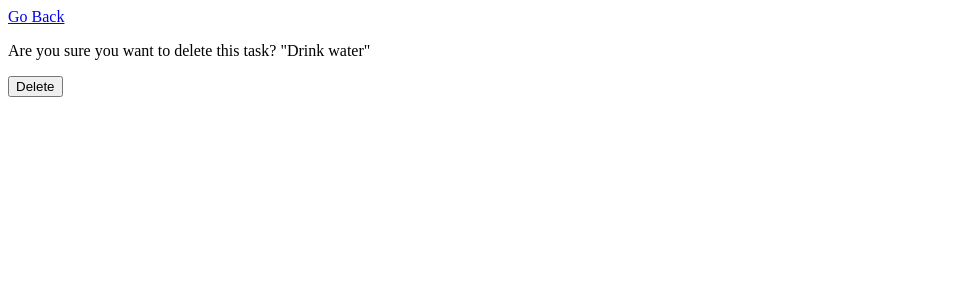
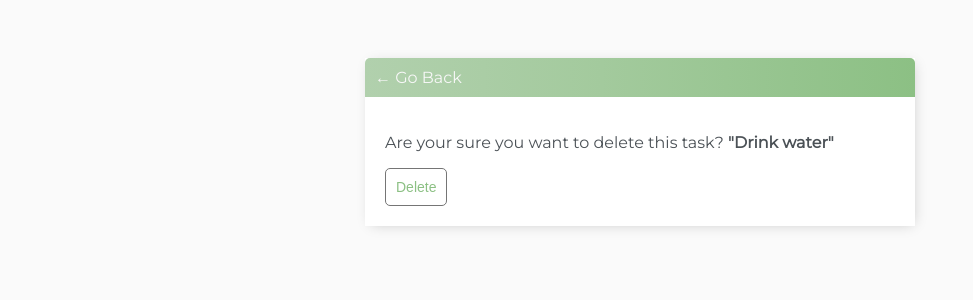
Before and after one commit to marymnis/todo-list, a Django app: page /task-delete/3/ in a window 1280 px wide. Shown: the top 300 px of the page, without its empty margins (0-973 px from the left). Run offline with Django 4.2, Linux system fonts and the light colour scheme; a user stored in the database is signed in; data comes from the database, SQL or seed files in the repository; both versions use the stored data as it was after the commit.

Commit message:
Improved interface and bug fixes

```diff
--- a/app/templates/app/main.html
+++ b/app/templates/app/main.html
@@ -0,0 +1,206 @@
+<!DOCTYPE html>
+<html>
+    <head>
+        <meta charset="utf-8">
+        <meta http-equiv="X-UA-Compatible" content="IE=edge">
+        <title> To Do Items</title>
+        <meta name="description" content="">
+        <meta name="viewport" content="width=device-width, initial-scale=1">
+
+        <link rel="preconnect" href="https://fonts.googleapis.com">
+        <link rel="preconnect" href="https://fonts.gstatic.com" crossorigin>
+        <link href="https://fonts.googleapis.com/css2?family=Montserrat&display=swap" rel="stylesheet">
+
+        <style>
+            body{
+                background-color: #fafafa;
+                font-family: 'Montserrat', sans-serif;
+                padding-top: 50px;
+            }
+
+            h1,
+            h2,
+            h3,
+            h4,
+            h5,
+            h6 {
+                font-family: 'Raleway', sans-serif;
+            }
+
+            a,
+            p {
+                color: #4b5156
+            }
+
+
+
+            .container{
+                max-width: 550px;
+                margin: auto;
+                background-color: #ffffff;
+                -webkit-box-shadow: 2px 2px 13px -4px rgba(0, 0, 0, 0.21);
+                box-shadow: 2px 2px 13px -4px rgba(0, 0, 0, 0.21);
+
+            }
+
+            .header-bar{
+                display: flex;
+                justify-content: space-between;
+                color: #ffffff;
+                padding: 10px;
+                border-radius: 5px 5px 0 0;
+                background: linear-gradient(90deg, #b1d0ad 0%, #a3ca9d 43%, #8CC084 100%);
+            }
+
+            .header-bar a {
+                color: rgb(247, 247, 247);
+                text-decoration: none;
+            }
+            .task-wrapper {
+                display: flex;
+                align-items: center;
+                justify-content: space-between;
+                background-color: #fff;
+                border-top: 1px solid #dfe4ea;
+                overflow: hidden;
+            }
+
+            .task-title {
+                display: flex;
+                padding: 20px;
+            }
+
+            .task-title a {
+                text-decoration: none;
+                color: #4b5156;
+                margin-left: 10px;
+            }
+
+            .task-complete-icon {
+                height: 20px;
+                width: 20px;
+                background-color: rgb(105, 192, 105);
+                border-radius: 50%;
+            }
+
+            .task-incomplete-icon {
+                height: 20px;
+                width: 20px;
+                background-color: rgb(218, 218, 218);
+                border-radius: 50%;
+            }
+
+            .delete-link {
+                text-decoration: none;
+                font-weight: 900;
+                color: #8CC084;
+                font-size: 22px;
+                line-height: 0;
+                padding: 20px 0px;
+            }
+
+            /*Handle Classes*/
+
+            .handle {
+                display: inline-block;
+                padding: 20px 16px;
+                cursor: grab;
+                user-select: none;
+            }
+
+            .handle:after,
+            .handle:before {
+                display: block;
+                content: "";
+            }
+
+            .handle:active,
+            .handle:active:before,
+            .handle:active:after {
+                cursor: grabbing;
+            }
+
+            .dropArea {
+                background-color: #f1f2f6;
+                color: black;
+                border: #ced6e0 1px solid;
+            }
+
+            .selectedTask {
+                opacity: 0.6;
+            }
+
+
+            #add-link {
+                color: #8CC084;
+                text-decoration: none;
+                font-size: 42px;
+                text-shadow: 1px 1px #598153;
+            }
+
+            #search-add-wrapper {
+                display: flex;
+                justify-content: space-between;
+                align-items: center;
+                padding: 20px;
+            }
+
+            @media screen and (max-width:320px) {
+                #search-add-wrapper {
+                    padding: 10px;
+                }
+            }
+
+            input[type=text],
+            input[type=password],
+            textarea {
+                border: 1px solid #757575;
+                border-radius: 5px;
+                padding: 10px;
+                width: 90%;
+            }
+
+            label {
+                padding-top: 10px !important;
+                display: block;
+            }
+
+            ::placeholder {
+                font-weight: 300;
+                opacity: 0.5;
+            }
+
+            .button {
+                border: 1px solid #757575;
+                background-color: #FFF;
+                color: #8CC084;
+                padding: 10px;
+                font-size: 14px;
+                border-radius: 5px;
+                cursor: pointer;
+                text-decoration: none;
+            }
+
+            .card-body {
+                padding: 20px;
+            }
+
+
+
+        </style>
+
+
+    </head>
+
+    <body>
+        <div class="container">
+            {% block content %}
+
+            {% endblock content%}
+
+        </div>
+
+
+    </body>
+
+</html>
--- a/app/templates/app/task_confirm_delete.html
+++ b/app/templates/app/task_confirm_delete.html
@@ -1,7 +1,18 @@
-<a href="{%url 'tasks' %}"> Go Back</a>
+{% extends 'app/main.html' %}
+{% block content %}
 
-<form method="POST">
-    {%csrf_token%}
-    <p> Are you sure you want to delete this task? "{{task}}" </p>
-    <input type="submit" value="Delete"/>
-</form>
+<div class="header-bar">
+    <a href="{% url 'tasks' %}">&#8592; Go Back</a>
+</div>
+
+<div class="card-body">
+    <form method="POST">
+        {% csrf_token %}
+        <p>Are your sure you want to delete this task? <b>"{{task}}"</b> </p>
+        <input class="button" type="submit" value="Delete" />
+    </form>
+</div>
+
+
+
+{% endblock content %}
--- a/app/views.py
+++ b/app/views.py
@@ -82,5 +82,5 @@ class TaskUpdate(LoginRequiredMixin, UpdateView):
 
 class DeleteView(LoginRequiredMixin, DeleteView):
     model = Task
-    context_object_name: 'task'
+    context_object_name = 'task'
     success_url = reverse_lazy('tasks')
```
Also changed, not shown: app/templates/app/login.html (+14 -2 lines), app/templates/app/register.html (+23 -7 lines), app/templates/app/task_form.html (+17 -9 lines), app/templates/app/task_list.html (+47 -28 lines), db.sqlite3.
